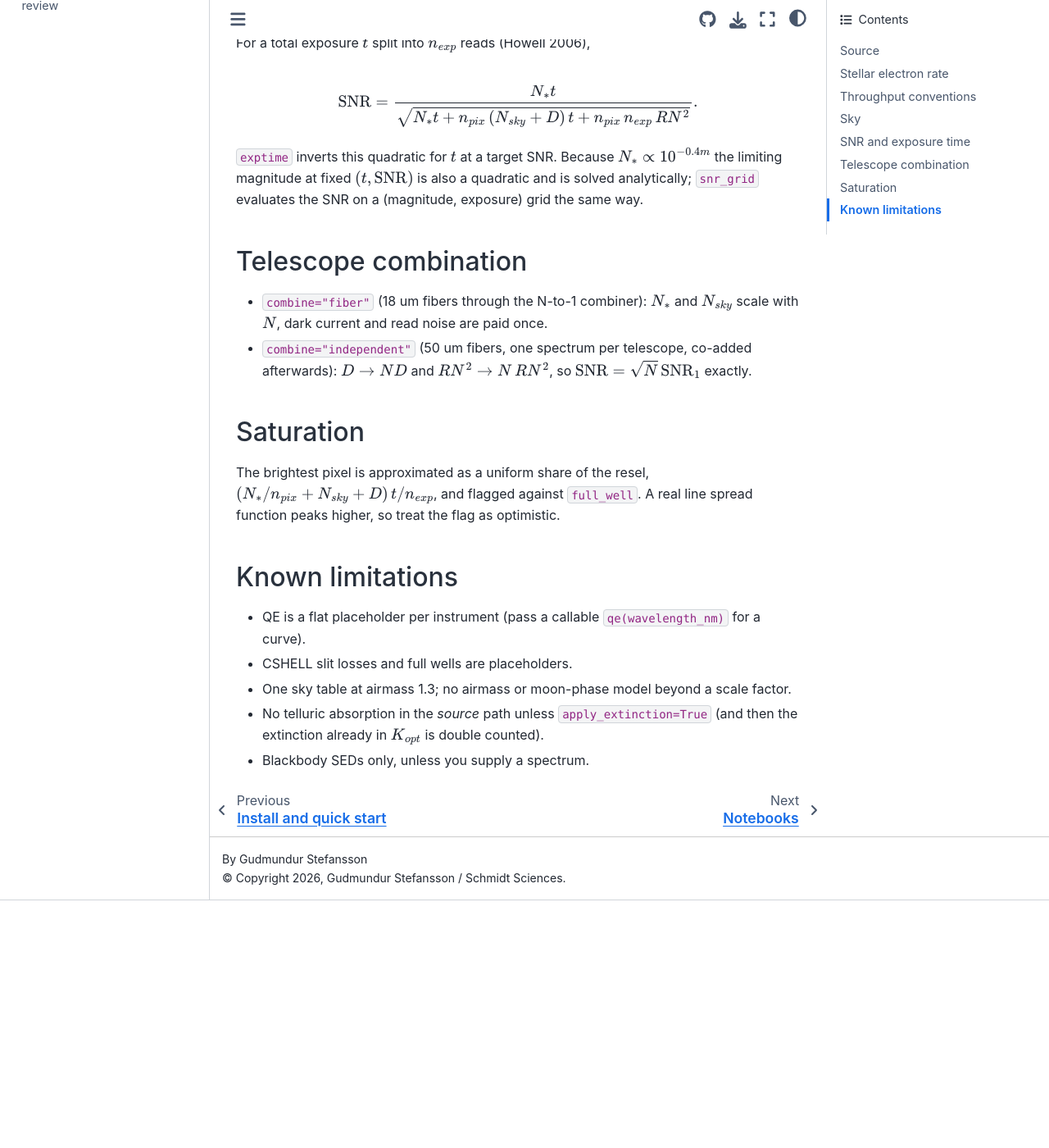
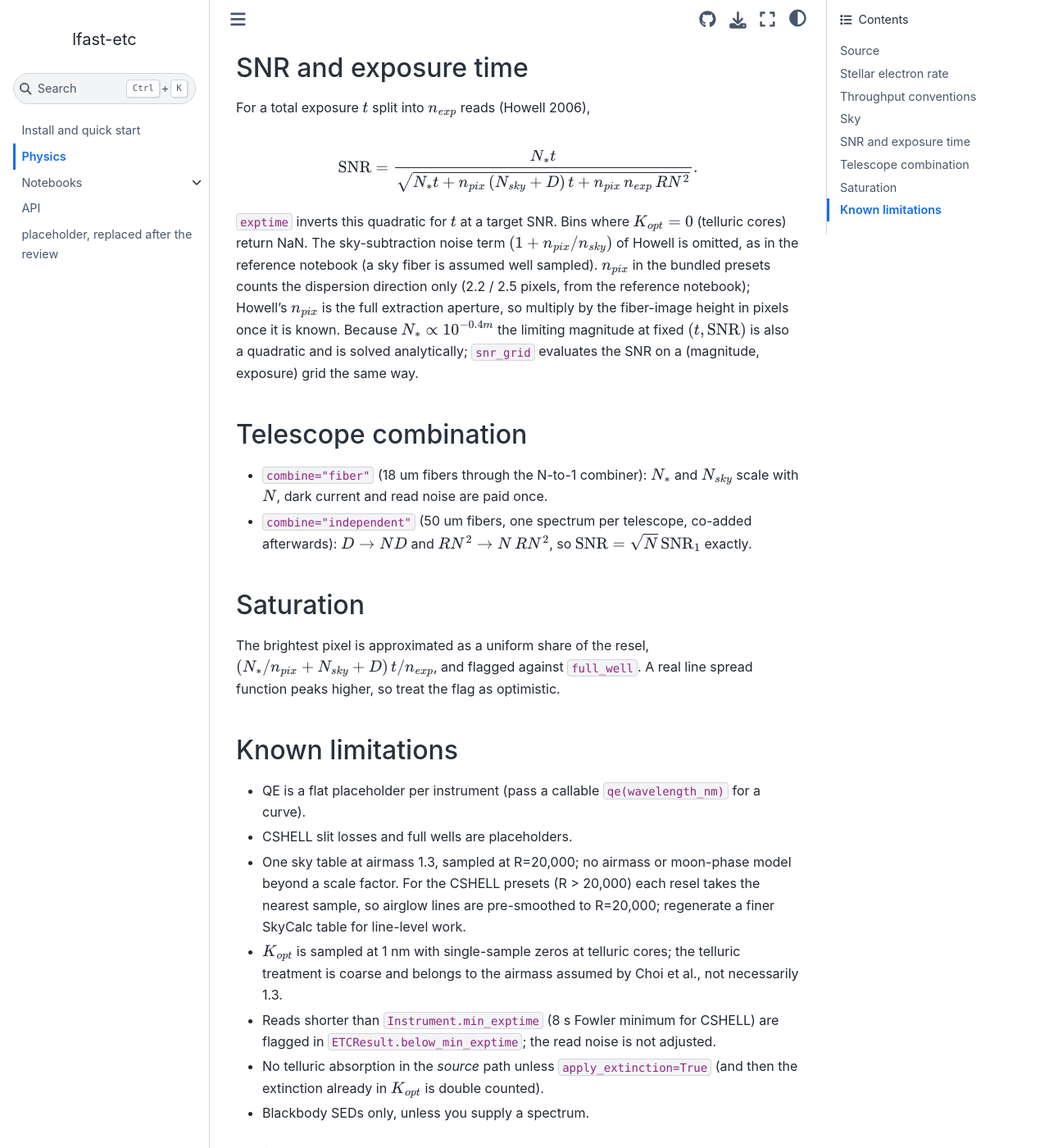
Before and after one commit to schmidt-observatories/lfast-etc, a Sphinx documentation site: the page built from docs/physics.rst, in a window 1280 px wide and 1400 px high, scrolled down 1586 px. Shown: the whole window at 82% size. Built offline with Sphinx 7.4.7 and the Sphinx Book theme 1.1.4, drawn with Linux system fonts in a browser that asks for light colours; pages that are not in the unit, such as notebooks, are missing from menus; before the commit the page ends 2684 px from its top, so only the background shows below that; some of the changed text lies outside the part shown.

Commit message:
physics.rst: document approximations flagged in review

```diff
--- a/docs/physics.rst
+++ b/docs/physics.rst
@@ -16,7 +16,10 @@ and Vega zero point :math:`f_{\nu,0}` (Bessell et al. 1998) is
 .. math:: F_{band} = f_{\nu,0}\,10^{-0.4 m}\,\frac{c\,\Delta\lambda}{\lambda_0^2},
 
 and :math:`F_\lambda(\lambda) = s(\lambda)\,F_{band}/\int_{band} s\,d\lambda` in
-W m\ :sup:`-2` nm\ :sup:`-1`. Lines are multiplicative Gaussians.
+W m\ :sup:`-2` nm\ :sup:`-1`. The frequency width :math:`c\Delta\lambda/\lambda_0^2` is the
+reference-notebook approximation; the exact :math:`c\Delta\lambda/(\lambda_{lo}\lambda_{hi})`
+differs by ~1% (0.01 mag). Lines are multiplicative Gaussians added *after* normalisation, so
+``mag`` is the continuum magnitude.
 
 Stellar electron rate
 ---------------------
@@ -66,7 +69,12 @@ For a total exposure :math:`t` split into :math:`n_{exp}` reads (Howell 2006),
 
 .. math:: \mathrm{SNR} = \frac{N_* t}{\sqrt{N_* t + n_{pix}\,(N_{sky} + D)\,t + n_{pix}\,n_{exp}\,RN^2}}.
 
-``exptime`` inverts this quadratic for :math:`t` at a target SNR. Because :math:`N_* \propto
+``exptime`` inverts this quadratic for :math:`t` at a target SNR. Bins where :math:`K_{opt}=0`
+(telluric cores) return NaN. The sky-subtraction noise term :math:`(1 + n_{pix}/n_{sky})` of
+Howell is omitted, as in the reference notebook (a sky fiber is assumed well sampled).
+:math:`n_{pix}` in the bundled presets counts the dispersion direction only (2.2 / 2.5 pixels,
+from the reference notebook); Howell's :math:`n_{pix}` is the full extraction aperture, so
+multiply by the fiber-image height in pixels once it is known. Because :math:`N_* \propto
 10^{-0.4 m}` the limiting magnitude at fixed :math:`(t, \mathrm{SNR})` is also a quadratic and is
 solved analytically; ``snr_grid`` evaluates the SNR on a (magnitude, exposure) grid the same way.
 
@@ -91,7 +99,13 @@ Known limitations
 
 * QE is a flat placeholder per instrument (pass a callable ``qe(wavelength_nm)`` for a curve).
 * CSHELL slit losses and full wells are placeholders.
-* One sky table at airmass 1.3; no airmass or moon-phase model beyond a scale factor.
+* One sky table at airmass 1.3, sampled at R=20,000; no airmass or moon-phase model beyond a
+  scale factor. For the CSHELL presets (R > 20,000) each resel takes the nearest sample, so
+  airglow lines are pre-smoothed to R=20,000; regenerate a finer SkyCalc table for line-level work.
+* :math:`K_{opt}` is sampled at 1 nm with single-sample zeros at telluric cores; the telluric
+  treatment is coarse and belongs to the airmass assumed by Choi et al., not necessarily 1.3.
+* Reads shorter than ``Instrument.min_exptime`` (8 s Fowler minimum for CSHELL) are flagged in
+  ``ETCResult.below_min_exptime``; the read noise is not adjusted.
 * No telluric absorption in the *source* path unless ``apply_extinction=True`` (and then the
   extinction already in :math:`K_{opt}` is double counted).
 * Blackbody SEDs only, unless you supply a spectrum.
```
